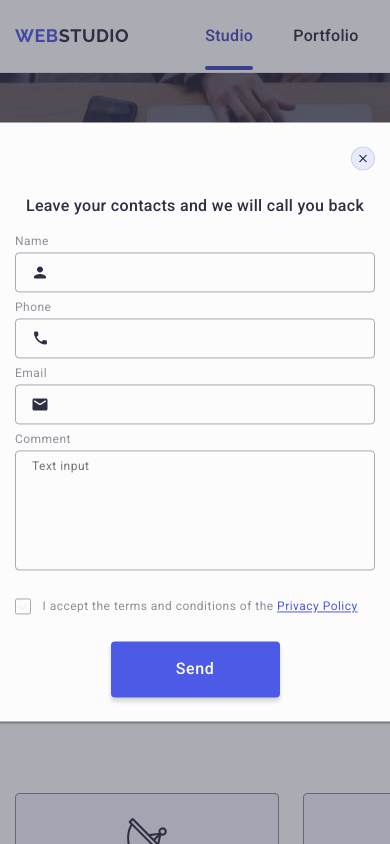
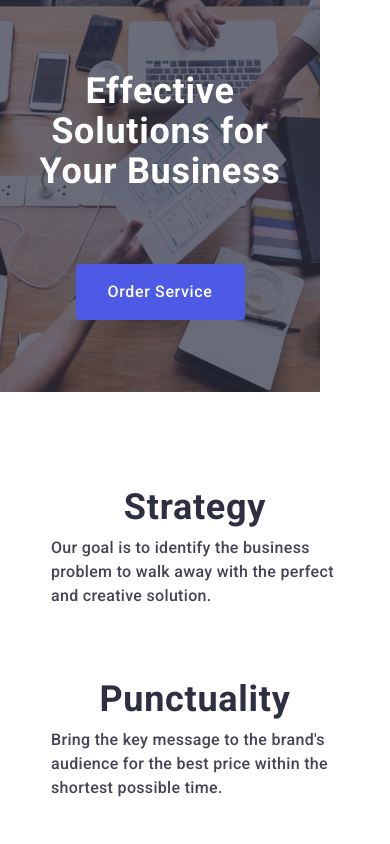
Before and after one commit to KateMassa/goit-markup-hw-06, a plain HTML site: page index.html in a window 390 px wide. Shown: the top 844 px of the page. Drawn offline with nearby package versions, Linux system fonts and the light colour scheme.

Commit message:
start mobile first

```diff
--- a/css/styles.css
+++ b/css/styles.css
@@ -33,9 +33,9 @@ img {
 }
 
 .container {
-  width: 1158px;
+  width: 288px;
   margin: 0 auto;
-  padding: 0 15px;
+  padding: 0;
 }
 
 ::after {
@@ -45,7 +45,7 @@ img {
 .hero-screen,
 .team,
 .portfolio {
-  padding: 120px 0;
+  padding: 96px 0;
 }
 
 .visually-hidden {
@@ -61,6 +61,7 @@ img {
   overflow: hidden;
 }
 
+.features-card-heading,
 .team-heading,
 .portfolio-heading {
   color: #2e2f42;
@@ -73,13 +74,14 @@ img {
   margin-bottom: 72px;
 }
 
-.features-card-heading {
+/*.features-card-heading {
   color: #2e2f42;
   font-size: 20px;
   font-weight: 500;
   letter-spacing: 0.02em;
   text-align: center;
-}
+}*/
+
 /*header*/
 .page-header {
   border-bottom: 1px solid #e7e9fc;
@@ -174,7 +176,7 @@ img {
 /*hero screen*/
 
 .hero-screen {
-  max-width: 1440px;
+  max-width: 320px;
   background-image: linear-gradient(
       rgba(46, 47, 66, 0.7),
       rgba(46, 47, 66, 0.7)
@@ -183,7 +185,7 @@ img {
   background-repeat: no-repeat;
   background-position: center;
   background-size: cover;
-  padding: 188px 0;
+  padding: 72px 0;
 }
 
 .hero-screen .container,
@@ -195,14 +197,14 @@ img {
 }
 
 .title {
-  max-width: 496px;
+  max-width: 288px;
   font-weight: 700;
-  font-size: 56px;
-  line-height: 1.07;
+  font-size: 36px;
+  line-height: 1.11;
   letter-spacing: 0.02em;
   text-align: center;
   color: #fff;
-  margin-bottom: 48px;
+  margin-bottom: 72px;
 }
 .hero-button {
   display: block;
@@ -228,22 +230,22 @@ img {
 
 /*Features*/
 .features {
-  padding: 120px 0;
+  padding: 96px 0;
 }
 
 .features-list,
 .team-list {
   display: flex;
-  flex-direction: row;
+  flex-direction: column;
   justify-content: center;
-  gap: 24px;
+  gap: 72px;
 }
 
-.features-card {
+/*.features-card {
   width: calc((100% - 72px) / 4);
-}
+}*/
 
-.features-icon-container {
+/*.features-icon-container {
   display: flex;
   align-items: center;
   justify-content: center;
@@ -253,17 +255,20 @@ img {
   border-radius: 4px;
   border: 1px solid var(--LIGHT-SLATE, #8e8f99);
   background: var(--CLOUD, #f4f4fd);
-}
+}*/
 
 .features-card-heading {
   color: #2e2f42;
-  font-size: 20px;
+  font-size: 36px;
+  font-weight: 700;
+  letter-spacing: 0.02em;
+  text-align: center;
+  margin-bottom: 8px;
+  line-height: 1.11;
+}
+
+.features-card-text {
   font-weight: 500;
-  letter-spacing: 0.02em;
-  text-align: left;
-  margin-bottom: 8px;
-}
-.features-card-text {
   letter-spacing: 0.02em;
 }
 
@@ -271,16 +276,17 @@ img {
 
 .team {
   background-color: #f4f4fd;
-  height: 732px;
 }
 
 .team-list {
   display: flex;
-  gap: 24px;
+  flex-direction: column;
+  justify-content: center;
+  gap: 72px;
 }
 
 .team-card-container {
-  padding: 32px 0;
+  padding: 32px 16px;
 }
 
 .social-media-list {
@@ -321,7 +327,6 @@ img {
   box-shadow: 0px 2px 1px 0px rgba(46, 47, 66, 0.08),
     0px 1px 1px 0px rgba(46, 47, 66, 0.16),
     0px 1px 6px 0px rgba(46, 47, 66, 0.08);
-  width: calc((100% - 72px) / 4);
 }
 
 .team-card-heading {
--- a/index.html
+++ b/index.html
@@ -17,8 +17,7 @@
     <title>Main page</title>
   </head>
   <body>
-    <!-- header-->
-
+    <!--
     <header class="page-header">
       <div class="container">
         <nav class="nav-bar">
@@ -57,8 +56,8 @@
         </address>
       </div>
     </header>
+  -->
 
-    <!--main block-->
     <main>
       <!-- hero screen  -->
       <section class="hero-screen">
@@ -75,11 +74,11 @@
 
           <ul class="features-list">
             <li class="features-card">
-              <div class="features-icon-container">
+              <!--<div class="features-icon-container">
                 <svg class="icon" height="64" width="64">
                   <use href="./images/icons.svg#icon-antenna"></use>
                 </svg>
-              </div>
+              </div>-->
               <h3 class="features-card-heading">Strategy</h3>
               <p class="features-card-text">
                 Our goal is to identify the business problem to walk away with
@@ -87,11 +86,11 @@
               </p>
             </li>
             <li class="features-card">
-              <div class="features-icon-container">
+              <!--<div class="features-icon-container">
                 <svg class="icon" height="64" width="64">
                   <use href="./images/icons.svg#icon-clock"></use>
                 </svg>
-              </div>
+              </div>-->
               <h3 class="features-card-heading">Punctuality</h3>
               <p class="features-card-text">
                 Bring the key message to the brand's audience for the best price
@@ -99,11 +98,11 @@
               </p>
             </li>
             <li class="features-card">
-              <div class="features-icon-container">
+              <!--<div class="features-icon-container">
                 <svg class="icon" height="64" width="64">
                   <use href="./images/icons.svg#icon-diagram"></use>
                 </svg>
-              </div>
+              </div>-->
               <h3 class="features-card-heading">Diligence</h3>
               <p class="features-card-text">
                 Research and confirm brands that present the strongest digital
@@ -111,11 +110,11 @@
               </p>
             </li>
             <li class="features-card">
-              <div class="features-icon-container">
+              <!--<div class="features-icon-container">
                 <svg class="icon" height="64" width="64">
                   <use href="./images/icons.svg#icon-astronaut"></use>
                 </svg>
-              </div>
+              </div>-->
               <h3 class="features-card-heading">Technologies</h3>
               <p class="features-card-text">
                 Design practice focused on digital experiences. We bring forth a
@@ -403,7 +402,6 @@
         </div>
       </section>
 
-      <!--Portfolio-->
       <section class="portfolio">
         <div class="container">
           <h2 class="portfolio-heading">Our Portfolio</h2>
@@ -508,7 +506,6 @@
       </section>
     </main>
 
-    <!--footer, dark backround-->
     <footer class="footer">
       <div class="container">
         <div class="footer-text">
@@ -603,7 +600,7 @@
     </footer>
 
     <!--hero-overlay-->
-    <div class="hero-overlay is-open">
+    <div class="hero-overlay">
       <div class="modal">
         <button type="button" class="close-modal">
           <svg class="close-icon" height="8" width="8">
```
